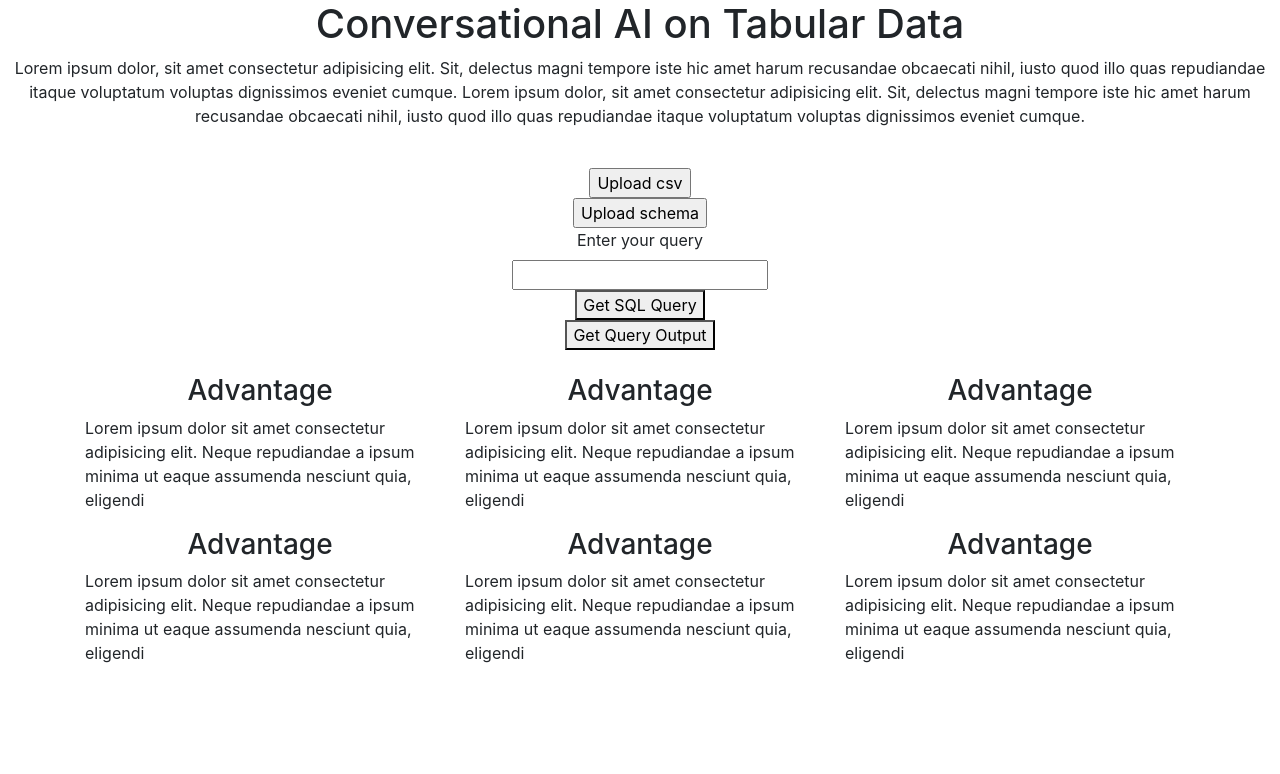
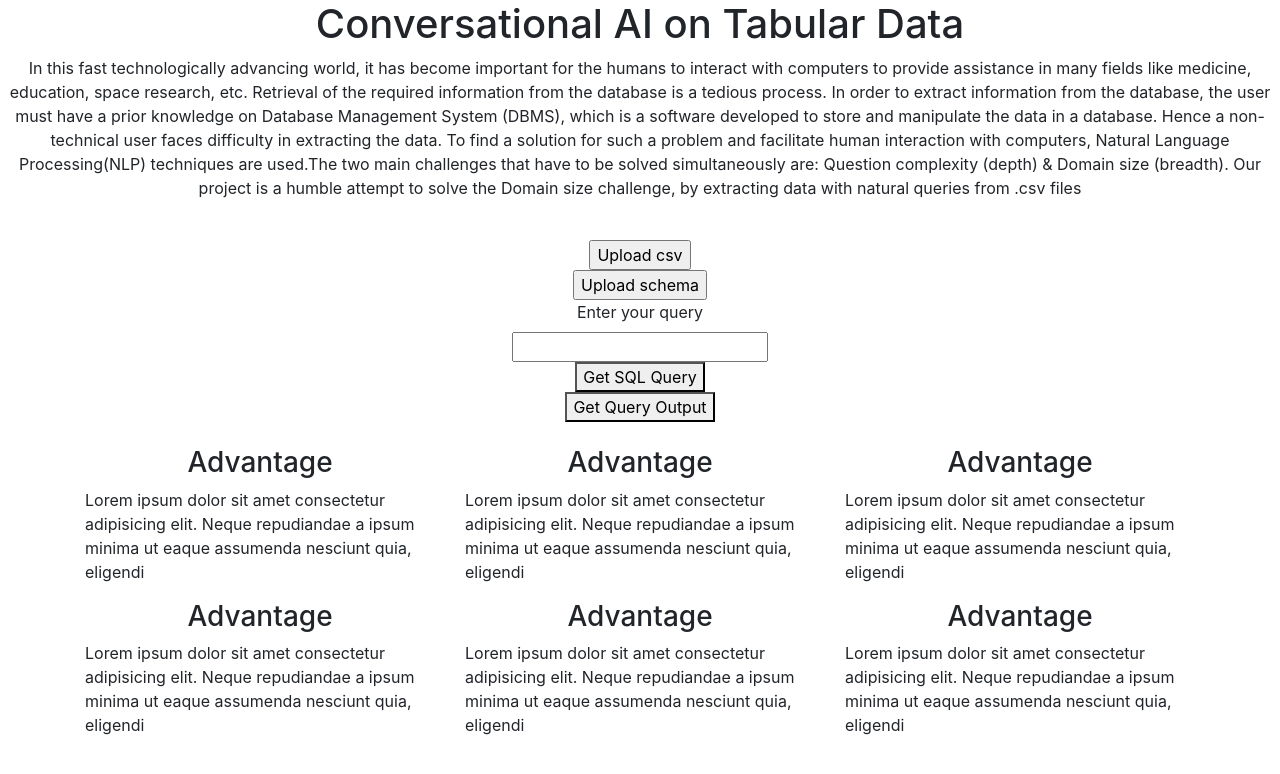
Before and after one commit to 7tena/ConvAI_tabular, a React (Create React App) app in the folder ConvAI_FE/: page / in a window 1280 px wide. Shown: the top 774 px of the page. Built offline with nearby package versions, Linux system fonts and the light colour scheme.

Commit message:
landing.js updated with the text content.

```diff
--- a/ConvAI_FE/src/components/landingPage.js
+++ b/ConvAI_FE/src/components/landingPage.js
@@ -5,13 +5,18 @@ const landingPage = () => {
     <div>
       <h1 class="text-center">Conversational AI on Tabular Data</h1>
       <p class="text-center">
-        Lorem ipsum dolor, sit amet consectetur adipisicing elit. Sit, delectus
-        magni tempore iste hic amet harum recusandae obcaecati nihil, iusto quod
-        illo quas repudiandae itaque voluptatum voluptas dignissimos eveniet
-        cumque. Lorem ipsum dolor, sit amet consectetur adipisicing elit. Sit,
-        delectus magni tempore iste hic amet harum recusandae obcaecati nihil,
-        iusto quod illo quas repudiandae itaque voluptatum voluptas dignissimos
-        eveniet cumque.
+          In this fast technologically advancing world, it has become
+          important for the humans to interact with computers to provide
+          assistance in many fields like medicine, education, space
+          research, etc. Retrieval of the required information from the
+          database is a tedious process. In order to extract information
+          from the database, the user must have a prior knowledge on
+          Database Management System (DBMS), which is a software
+          developed to store and manipulate the data in a database.
+          Hence a non-technical user faces difficulty in extracting the
+          data. To find a solution for such a problem and facilitate
+          human interaction with computers, Natural Language Processing(NLP) techniques are used.The two main challenges that have to be solved simultaneously are:
+          Question complexity (depth) & Domain size (breadth). Our project is a humble attempt to solve the Domain size challenge, by extracting data with natural queries from .csv files
       </p>
     </div>
   );
```
